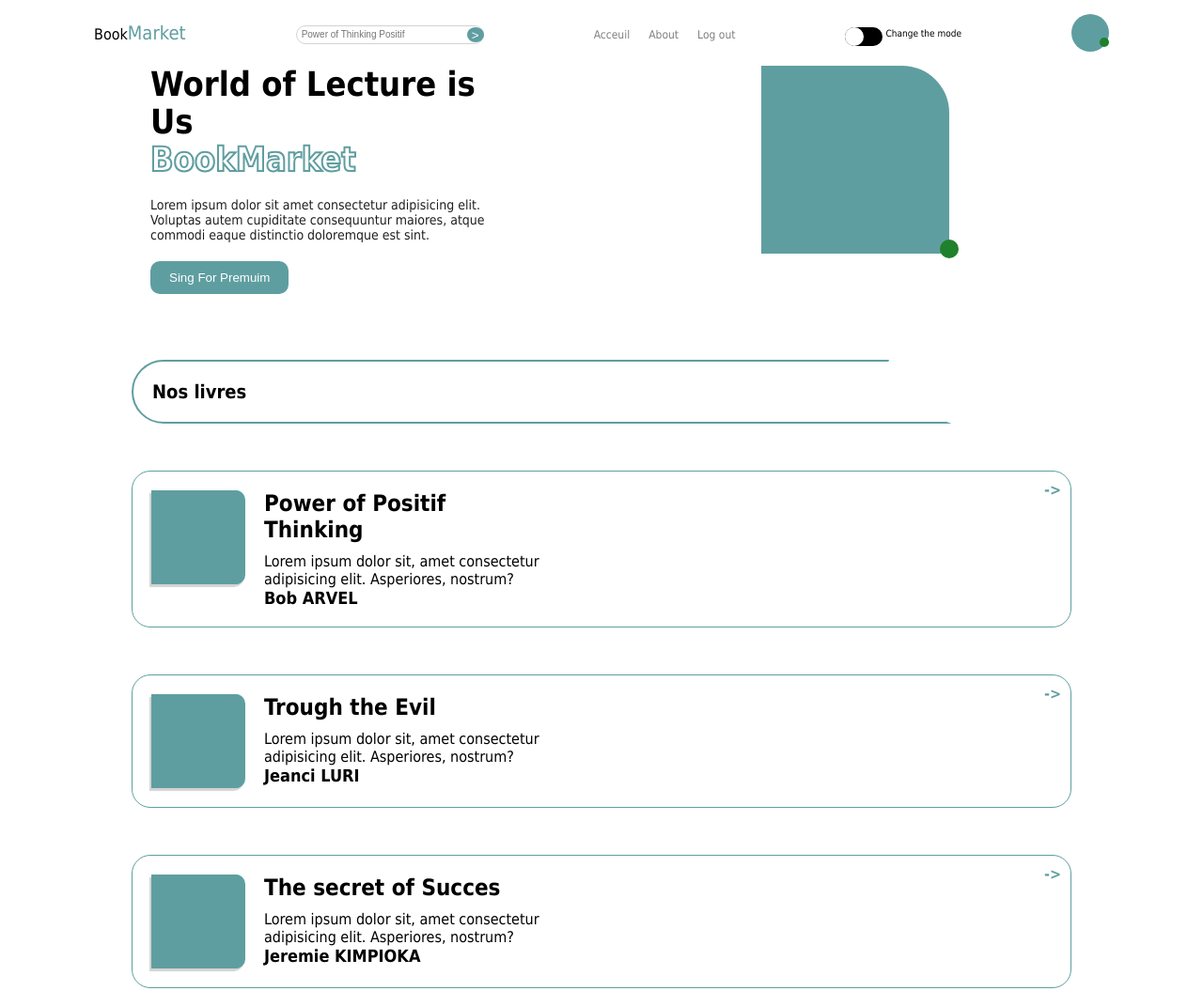
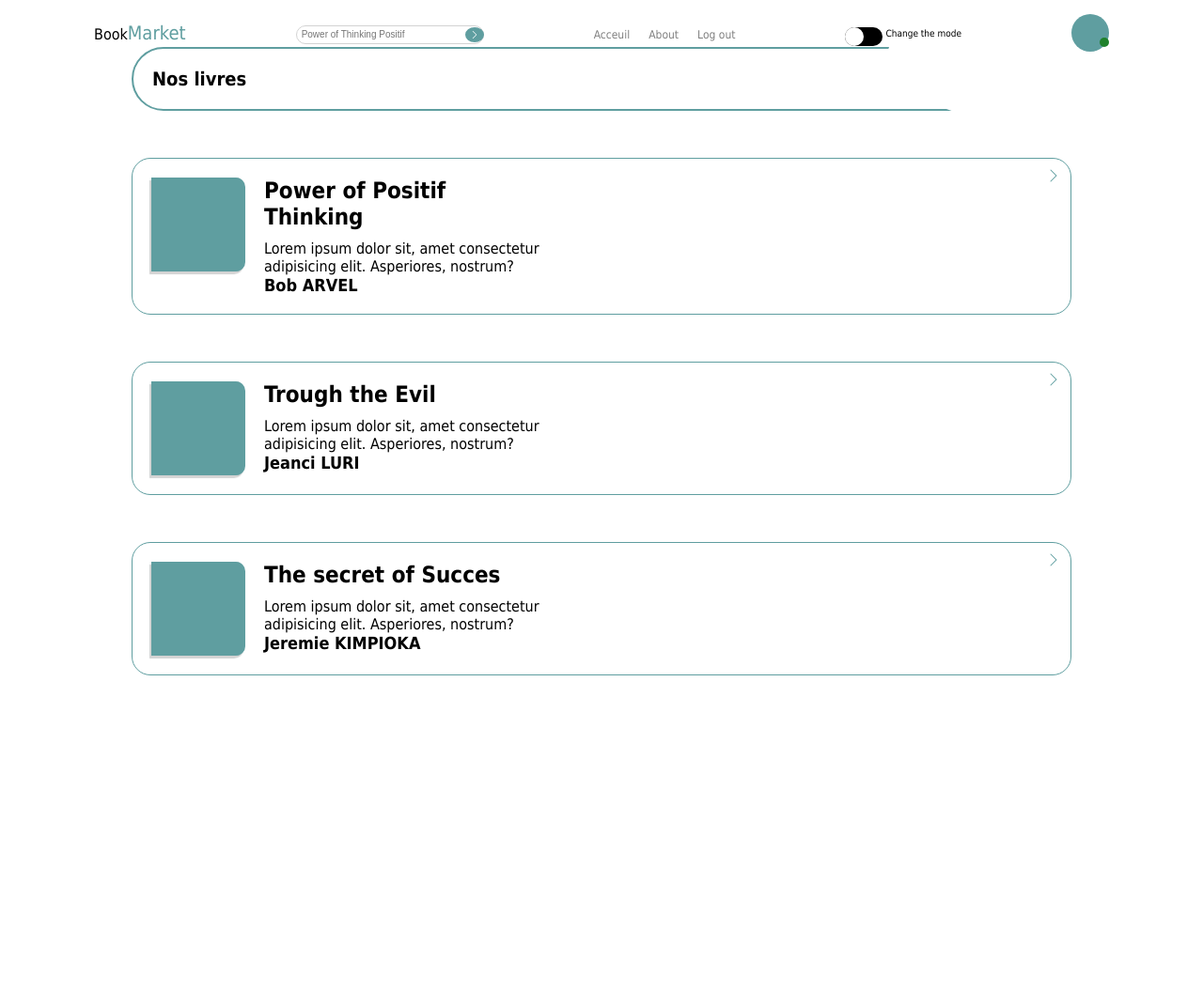
Before and after one commit to Jerrystrong/librairySPA, a plain HTML site: page index.html in a window 1280 px wide. Shown: the whole page at 94% size. After the commit the page ends 800 px from the top, so only its background shows below. Drawn offline with Linux system fonts and the light colour scheme.

Commit message:
first error

```diff
--- a/app.js
+++ b/app.js
@@ -1,3 +1,10 @@
-import { changeState } from "./function/Dom.js";
+import { changeState, syncLib } from "./function/Dom.js";
+import { Librairie } from "./function/librairie.js";
 
 changeState()
+
+const libFromPage=document.getElementById("lib")
+const templateLib=libFromPage.content.cloneNode(true)
+// syncLib(templateLib)
+// lib=new Librairie(templateLib)
+// lib.Append()
--- a/asset/style.css
+++ b/asset/style.css
@@ -56,7 +56,7 @@ header{
     padding-top:15px;
 }
 .logo span{
-    color:cadetblue;
+    color:#5f9ea0;
     font-size: 20px;
 }
 .nav-bar{
--- a/index.html
+++ b/index.html
@@ -14,7 +14,7 @@
             <div>
                 <form action="" class="search" id="search">
                     <input type="text" name="search" id="search" placeholder="Power of Thinking Positif">
-                    <button type="submit">></button>
+                    <button type="submit"><img src="asset/svg/searchIcon.svg" alt=""></button>
                 </form>
             </div>
             <ul>
@@ -34,6 +34,7 @@
             </div>
         </nav>
     </header>
+    <template id="lib">
     <section class="heroSection container">
         <div class="placeOne">
             <h1>World of Lecture is Us <br> <span>BookMarket</span></h1>
@@ -44,7 +45,7 @@
             <button type="button">Sing For Premuim</button>
         </div>
         <div class="placeTwo"></div>
-    </section>
+    </section></template>
     <section class="books">
         <div class="head container">
             Nos livres
@@ -58,7 +59,7 @@
                     adipisicing elit. Asperiores, nostrum?
                     <br><span class="book-author">Bob ARVEL</span>
                 </p>
-                <a href="">-></a>
+                <a href=""><img src="asset/svg/chevron-right.svg" alt=""></a>
             </div>
         </div>
 
@@ -71,7 +72,7 @@
                     adipisicing elit. Asperiores, nostrum?
                     <br><span class="book-author">Jeanci LURI</span>
                 </p>
-                <a href="">-></a>
+                <a href=""><img src="asset/svg/chevron-right.svg" alt=""></a>
             </div>
         </div>
 
@@ -84,7 +85,7 @@
                     adipisicing elit. Asperiores, nostrum?
                     <br><span class="book-author">Jeremie KIMPIOKA</span>
                 </p>
-                <a href="">-></a>
+                <a href=""><img src="asset/svg/chevron-right.svg" alt=""></a>
             </div>
         </div>
 
```
Also changed, not shown: function/Dom.js (+7 -0 lines), asset/svg/chevron-right.svg (added), asset/svg/searchIcon.svg (added), 1 other file.
